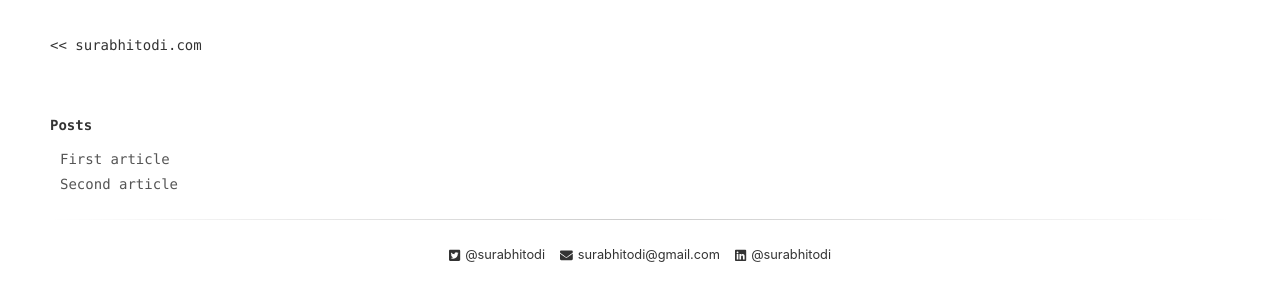
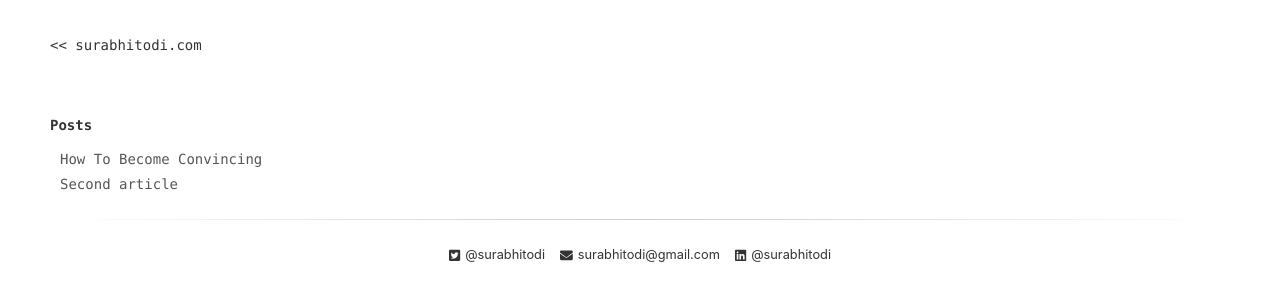
Before and after one commit to SurabhiTodi/surabhitodi.com, a Next.js app: page /posts in a window 1280 px wide. Shown: the top 300 px of the page. Built offline with nearby package versions, Linux system fonts and the light colour scheme.

Commit message:
Update posts.js

```diff
--- a/pages/posts.js
+++ b/pages/posts.js
@@ -10,7 +10,7 @@ export default function Posts() {
       <br /><br /><br />
       <b>Posts</b>
       <ul>
-        <li><a href="/posts/first-article">First article</a></li>
+        <li><a href="/posts/how-to-become-convincing">How To Become Convincing</a></li>
         <li><a href="/posts/second-article">Second article</a></li>
       </ul>
       <CFooter />
```
